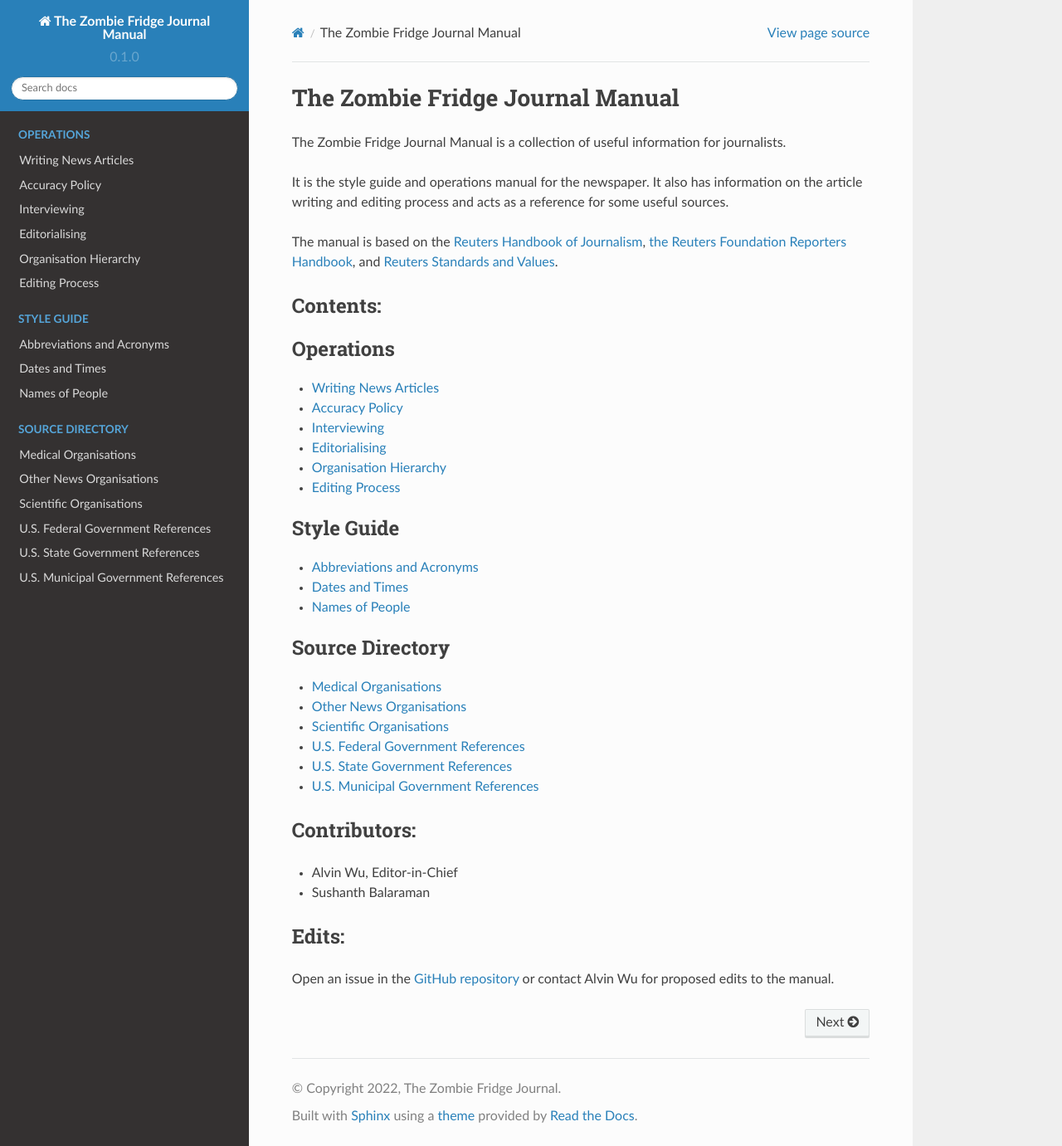
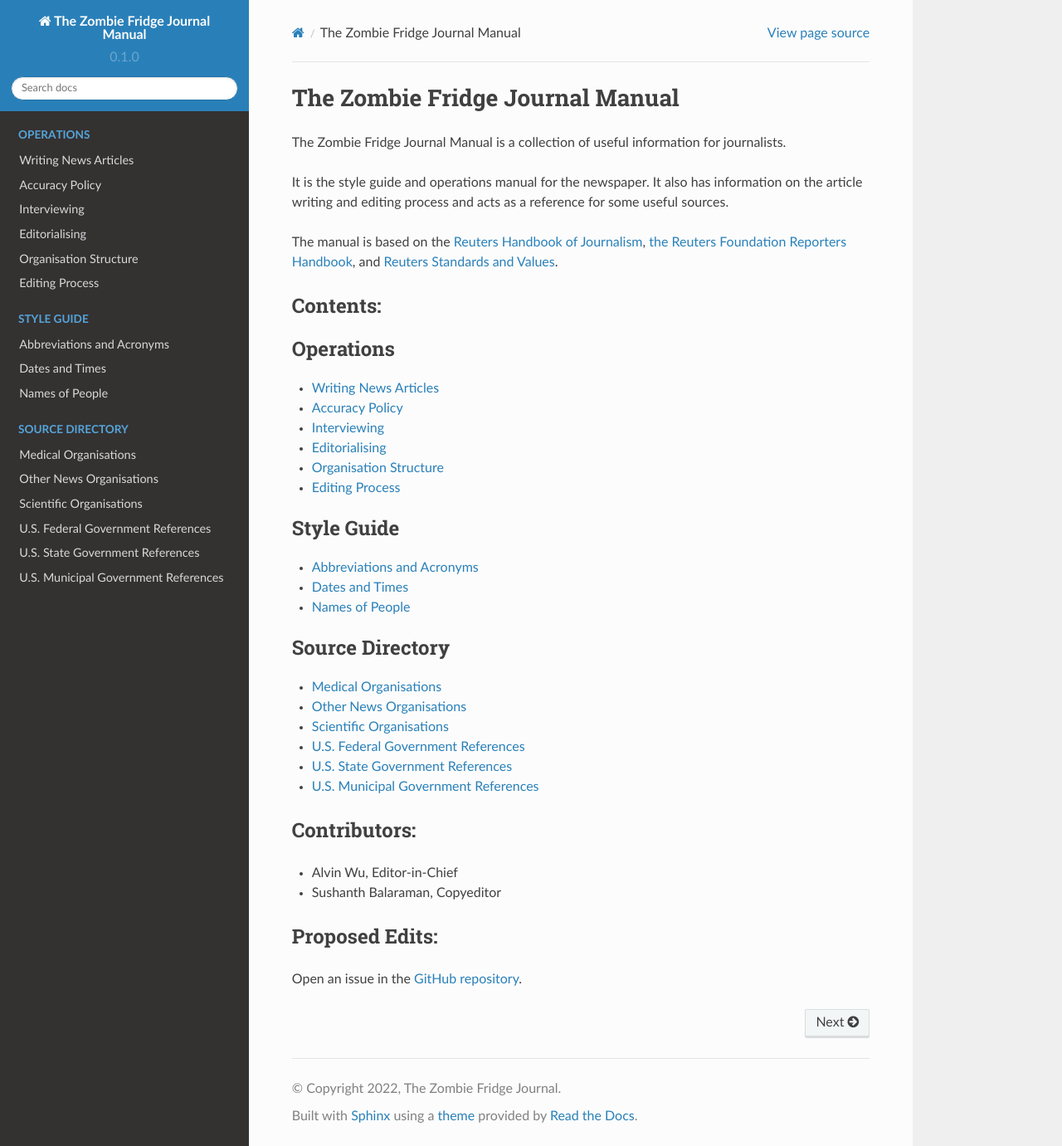
Before and after one commit to theZFJ/manual, a Sphinx documentation site: the page built from docs/index.rst, in a window 1280 px wide and 1381 px high. Shown: the whole window at 83% size. Built offline with Sphinx 7.4.7 and the Read the Docs theme 2.0.0, drawn with Linux system fonts in a browser that asks for light colours.

Commit message:
add organisation structure
we can now organise our stuff

```diff
--- a/docs/index.rst
+++ b/docs/index.rst
@@ -18,7 +18,7 @@ Contents:
    Accuracy Policy <accuracyAndCorrections>
    Interviewing <interviewing>
    Editorialising <editorialising>
-   Organisation Hierarchy <orgHierarchy>
+   Organisation Structure <orgStructure>
    Editing Process <editingProcess>
 
 .. toctree::
@@ -44,9 +44,9 @@ Contributors:
 -------------
 
 * Alvin Wu, Editor-in-Chief
-* Sushanth Balaraman
+* Sushanth Balaraman, Copyeditor
 
-Edits:
+Proposed Edits:
 ------
 
-Open an issue in the `GitHub repository <https://github.com/theZFJ/manual/issues>`_ or contact Alvin Wu for proposed edits to the manual.
+Open an issue in the `GitHub repository <https://github.com/theZFJ/manual/issues>`_.
--- a/docs/orgHierarchy.rst
+++ /dev/null
@@ -1,2 +0,0 @@
-Organisation Hierarchy
-======================
```
Also changed, not shown: docs/orgStructure.rst (added, +41 -0 lines).
